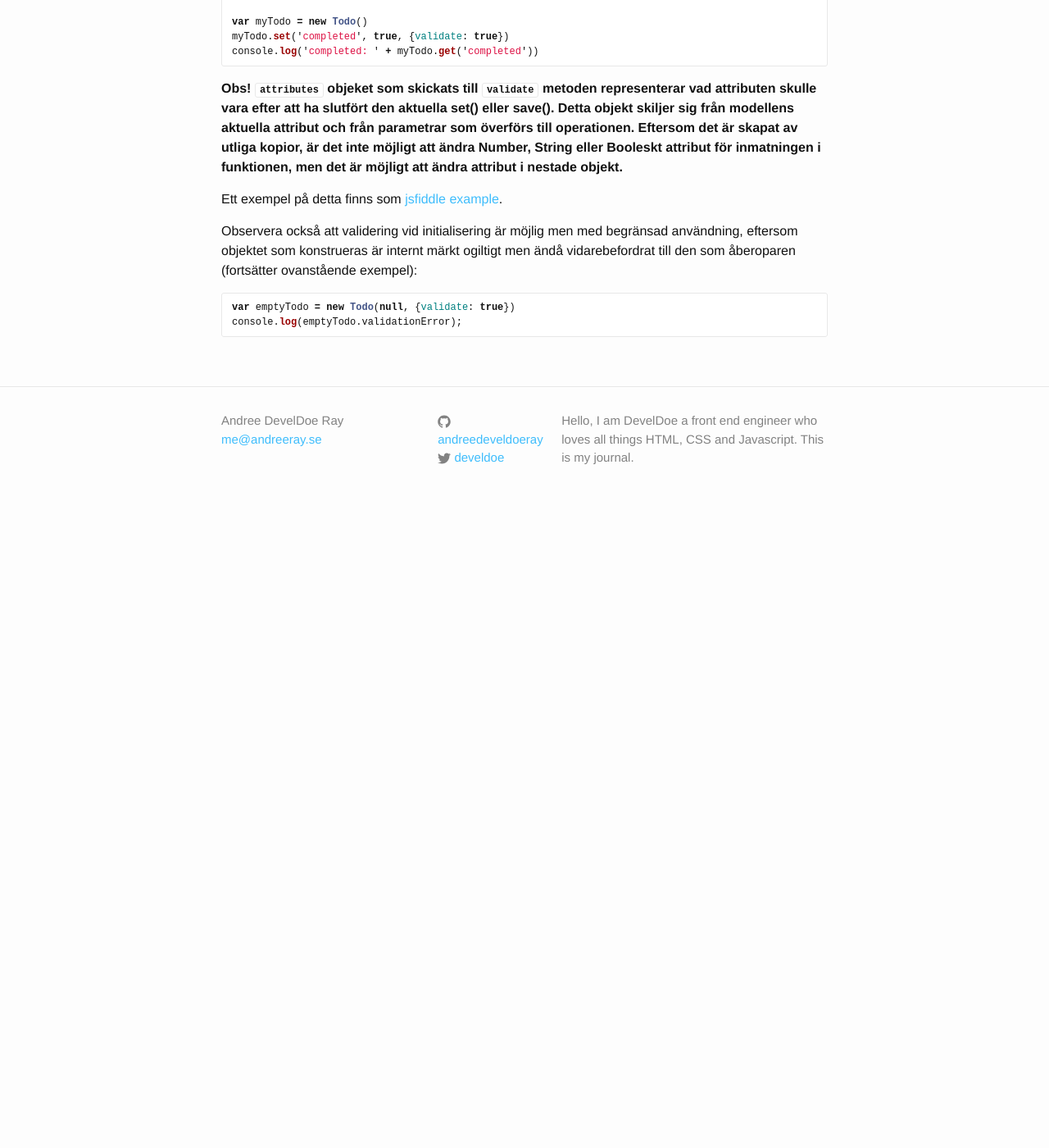
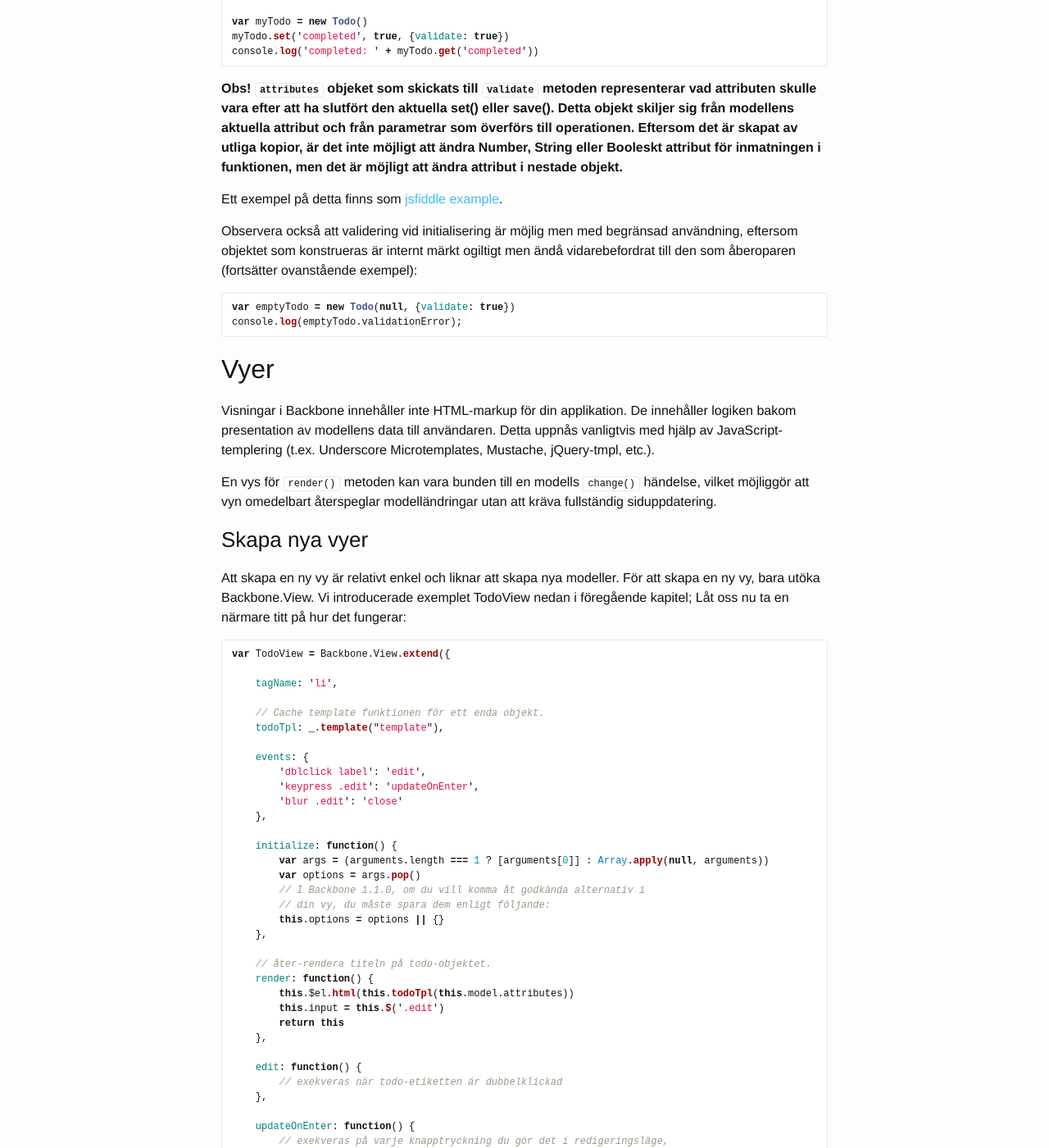
Before and after one commit to develdoe/develdoe.github.io, a Jekyll site: the page built from _posts/2017-10-30-backbonejs-basics.md, in a window 1280 px wide and 1400 px high, scrolled down 6959 px. Shown: the whole window at 82% size. Built offline with Jekyll 4.4.1, drawn with Linux system fonts in a browser that asks for light colours; before the commit the page ends 7589 px from its top, so only the background shows below that; some of the changed text lies outside the part shown.

Commit message:
Update 2017-10-30-backbonejs-basics.md

````diff
--- a/_posts/2017-10-30-backbonejs-basics.md
+++ b/_posts/2017-10-30-backbonejs-basics.md
@@ -328,3 +328,65 @@ Observera också att validering vid initialisering är möjlig men med begränsa
 var emptyTodo = new Todo(null, {validate: true})
 console.log(emptyTodo.validationError);
 ```
+
+## Vyer
+
+Visningar i Backbone innehåller inte HTML-markup för din applikation. De innehåller logiken bakom presentation av modellens data till användaren. Detta uppnås vanligtvis med hjälp av JavaScript-templering (t.ex. Underscore Microtemplates, Mustache, jQuery-tmpl, etc.).
+
+En vys för `render()` metoden kan vara bunden till en modells `change()` händelse, vilket möjliggör att vyn omedelbart återspeglar modelländringar utan att kräva fullständig siduppdatering.
+
+### Skapa nya vyer
+
+Att skapa en ny vy är relativt enkel och liknar att skapa nya modeller. För att skapa en ny vy, bara utöka Backbone.View. Vi introducerade exemplet TodoView nedan i föregående kapitel; Låt oss nu ta en närmare titt på hur det fungerar:
+
+```js
+var TodoView = Backbone.View.extend({
+
+    tagName: 'li',
+
+    // Cache template funktionen för ett enda objekt.
+    todoTpl: _.template("template"),
+
+    events: {
+        'dblclick label': 'edit',
+        'keypress .edit': 'updateOnEnter',
+        'blur .edit': 'close'
+    },
+
+    initialize: function() {
+        var args = (arguments.length === 1 ? [arguments[0]] : Array.apply(null, arguments))
+        var options = args.pop()
+        // I Backbone 1.1.0, om du vill komma åt godkända alternativ i
+        // din vy, du måste spara dem enligt följande:
+        this.options = options || {}
+    },
+
+    // åter-rendera titeln på todo-objektet.
+    render: function() {
+        this.$el.html(this.todoTpl(this.model.attributes))
+        this.input = this.$('.edit')
+        return this
+    },
+
+    edit: function() {
+        // exekveras när todo-etiketten är dubbelklickad
+    },
+
+    updateOnEnter: function() {
+        // exekveras på varje knapptryckning du gör det i redigeringsläge,
+        // men vi väntar på att komma in för att komma igång
+    },
+
+    close: function() {
+        // exekveras när todo förlorar fokus
+    },
+
+})
+
+var todoView = new TodoView()
+
+// log refererar till ett DOM-element som motsvarar vyns instans
+console.log(todoView.el) // logs <li></li>
+```
+
+#### Vad är `el`?
````
